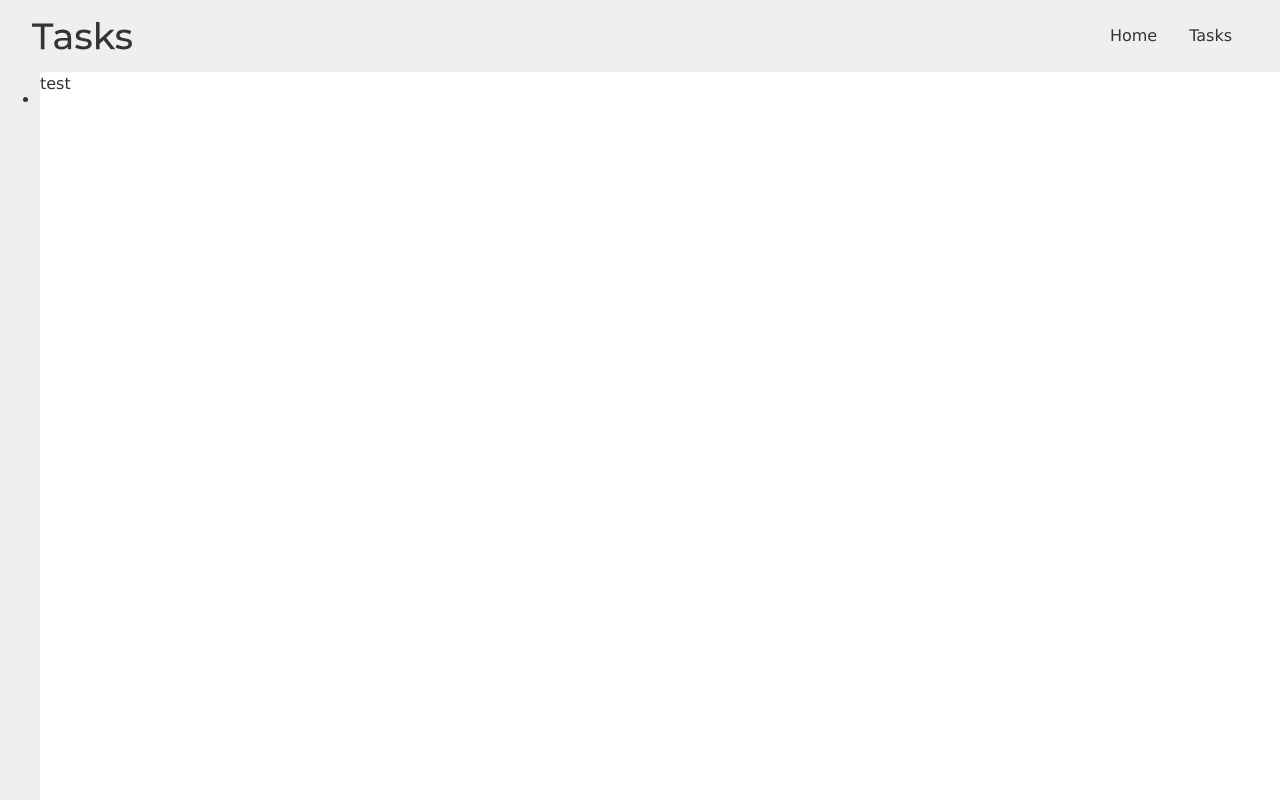
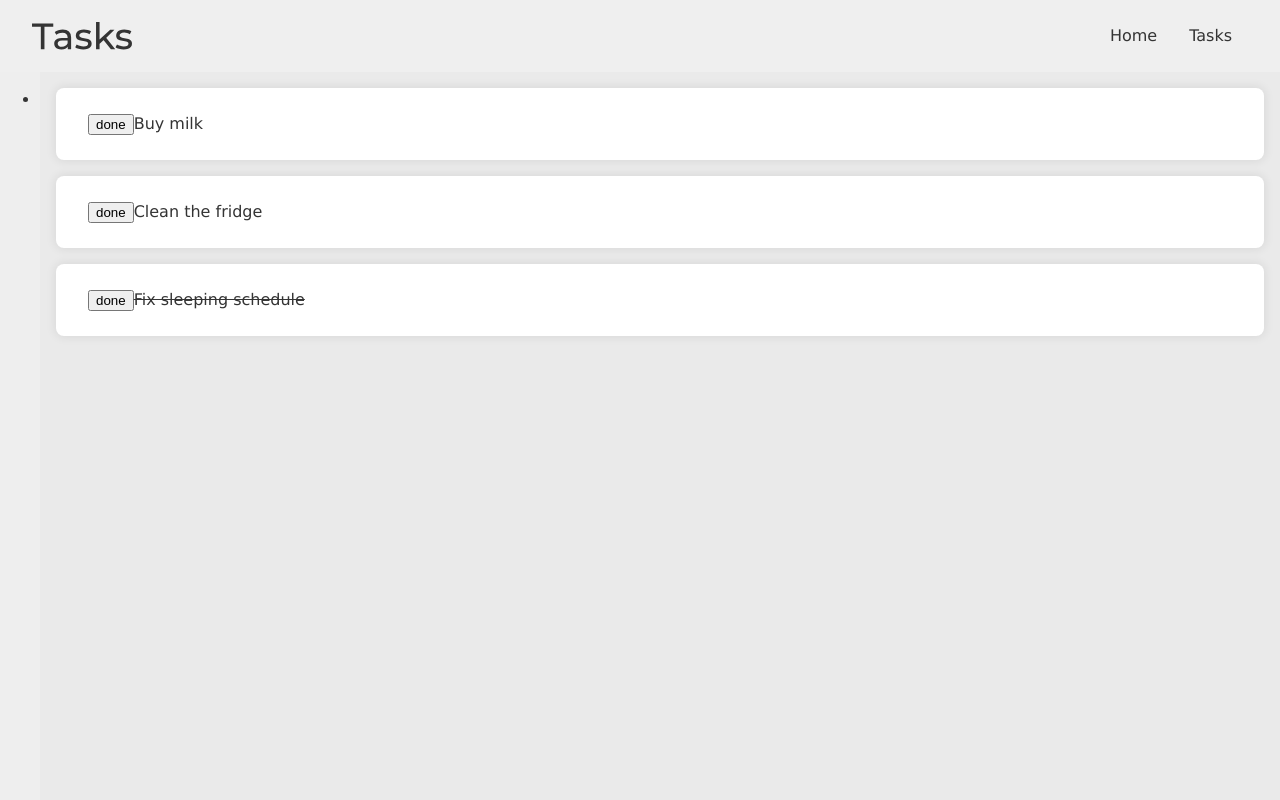
Before and after one commit to arthur-tsutiya/aplicacao-de-tarefas, a React (Create React App) app: page /tasks in a window 1280 px wide. Shown: the top 800 px of the page. Built offline with nearby package versions, Linux system fonts and the light colour scheme.

Commit message:
Add initial Task component

```diff
--- /dev/null
+++ b/src/components/Task.css
@@ -0,0 +1,17 @@
+.task {
+    display: flex;
+    flex-direction: row;
+    align-items: center;
+}
+
+.card {
+    background-color: #fff;
+    border-radius: .5em;
+    padding: .5em 2em;
+    margin: 1em;
+    box-shadow: 0px 0px 10px 2px #00000011;
+}
+
+.done-task {
+    text-decoration: line-through;
+}
--- /dev/null
+++ b/src/components/Task.js
@@ -0,0 +1,16 @@
+import './Task.css';
+
+export default function Task({task, onTaskToggle}) {
+
+    let taskClassName = "";
+    if (task.done) {
+        taskClassName += "done-task";
+    }
+
+    return (
+        <li className="task card">
+            <button onClick={() => onTaskToggle(task.id)}>done</button>
+            <p className={taskClassName}>{task.description}</p>
+        </li>
+    );
+}
--- a/src/components/TasksView.css
+++ b/src/components/TasksView.css
@@ -0,0 +1,8 @@
+.tasks-list {
+    list-style: none;
+    padding: 0;
+}
+
+.tasks-view {
+    background-color: #eaeaea;
+}
--- a/src/components/TasksView.js
+++ b/src/components/TasksView.js
@@ -1,6 +1,15 @@
+import './TasksView.css';
+import Task from './Task.js';
 
-export default function TasksView() {
+export default function TasksView({tasks, onTaskToggle}) {
+
     return (
-      <>test</>
+      <section className="tasks-view">
+        <ul className="tasks-list">
+            {tasks.map(task => {
+                return <Task key={task.id} task={task} onTaskToggle={onTaskToggle}/>;
+            })}
+        </ul>
+      </section>
     );
 }
```
